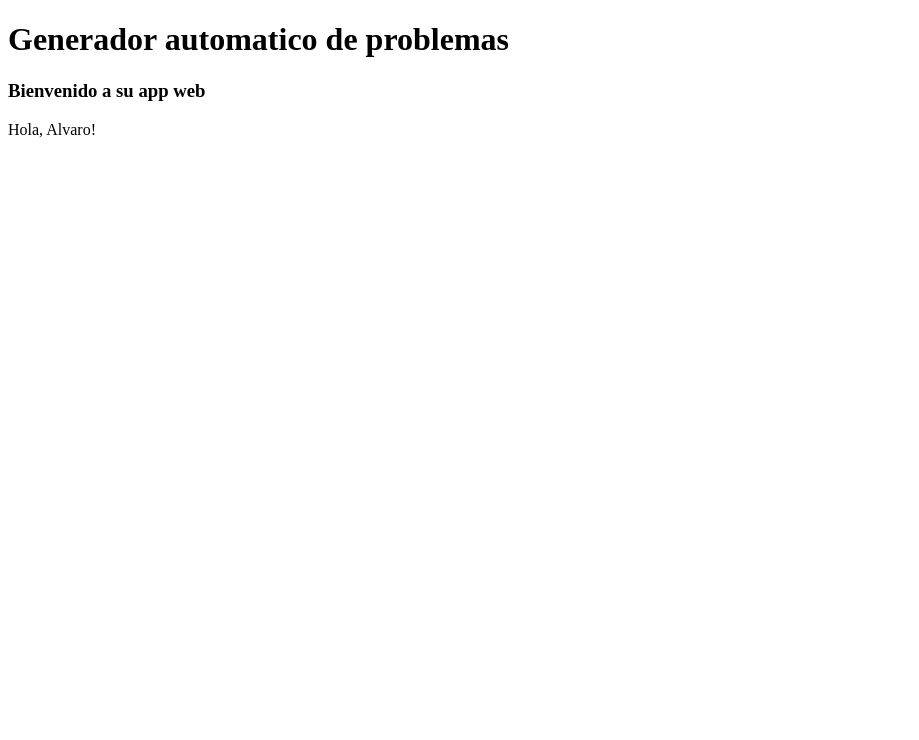
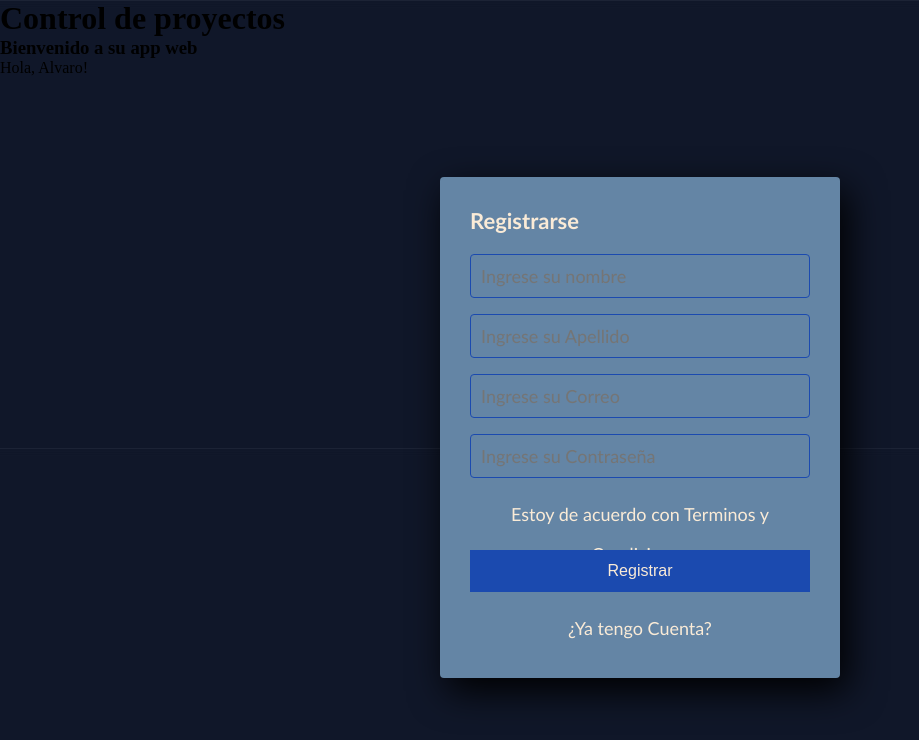
Before and after one commit to 2022-23-TFG-jul/MQGenerator, a Flask app: page / in a window 1280 px wide. Shown: the top 740 px of the page, without its empty margins (0-919 px from the left). Run offline with Flask 2, Linux system fonts and the light colour scheme.

Commit message:
Implementación de Registro
Se ha implementado una primera versión del botón registro donde te pide registrarte o darte la opción de iniciar sesión. También se ha añadido una primera versión del estilo de la página web.

```diff
--- a/hola.py
+++ b/hola.py
@@ -4,7 +4,7 @@ app = Flask(__name__)
 
 @app.route('/')
 def index():
-    title = "Generador automatico de problemas"
+    title = "Control de proyectos"
     user = {'nombre': 'Alvaro'}
 
     return render_template('index.html', title=title, user=user)
--- /dev/null
+++ b/templates/estilo.css
@@ -0,0 +1,66 @@
+* {
+    margin: 0;
+    padding: 0;
+    box-sizing: border-box;
+}
+
+body {
+    background-image: url(fondoWEB.jpg);
+}
+
+.form-register {
+    width: 400px;
+    background: #6485a5;
+    padding: 30px;
+    margin: auto;
+    margin-top: 100px;
+    border-radius: 4px;
+    font-family: 'calibri';
+    color: antiquewhite;
+    box-shadow: 7px 13px 37px #000;
+}
+
+.form-register h4 {
+    font-size: 22px;
+    margin-bottom: 20px;
+}
+
+.controls {
+    width: 100%;
+    background: #6485a5;
+    padding: 10px;
+    border-radius: 4px;
+    margin-bottom: 16px;
+    border: 1px solid #1b4aaf;
+    font-family: 'calibri';
+    font-size: 18px;
+    color: white;
+}
+
+.form-register p {
+    height: 40px;
+    text-align: center;
+    font-size: 18px;
+    line-height: 40px;
+}
+
+.form-register a {
+    color: antiquewhite;
+    text-decoration: none;
+}
+
+.form-register a:hover {
+    color: antiquewhite;
+    text-decoration: underline;
+}
+
+.form-register .botons {
+    width: 100%;
+    background: #1b4aaf;
+    border: none;
+    padding: 12px;
+    color: antiquewhite;
+    margin: 16px 0;
+    font-size: 16px;
+
+}
--- a/templates/index.html
+++ b/templates/index.html
@@ -4,11 +4,23 @@
     <meta charset="UTF-8">
     <meta http-equiv="X-UA-Compatible" content="IE=edge">
     <meta name="viewport" content="width=device-width, initial-scale=1.0">
-    <title>Generador automatico de problemas</title>
+    <link rel="stylesheet" href="estilo.css">
+    <title>Control de proyectos</title>
 </head>
 <body>
     <h1>{{ title }}</h1>
     <h3>Bienvenido a su app web</h3>
     <p>Hola, {{ user.nombre }}!</p>
+    <section class="form-register">
+        <h4>Registrarse</h4>
+        <input class="controls" type="text" name="nombres" id="nombres" placeholder="Ingrese su nombre">
+        <input class="controls" type="text" name="apellidos" id="apellidos" placeholder="Ingrese su Apellido">
+        <input class="controls" type="email" name="correo" id="correo" placeholder="Ingrese su Correo">
+        <input class="controls" type="password" name="contraseña" id="contraseña" placeholder="Ingrese su Contraseña">
+        <p>Estoy de acuerdo con <a href="#">Terminos y Condiciones</a></p>
+        <input class="botons"type="submit" value="Registrar">
+        <p><a href="#">¿Ya tengo Cuenta?</a></p>
+    </section>
+
 </body>
 </html>
```
Also changed, not shown: templates/fondoWEB.jpg (added).
